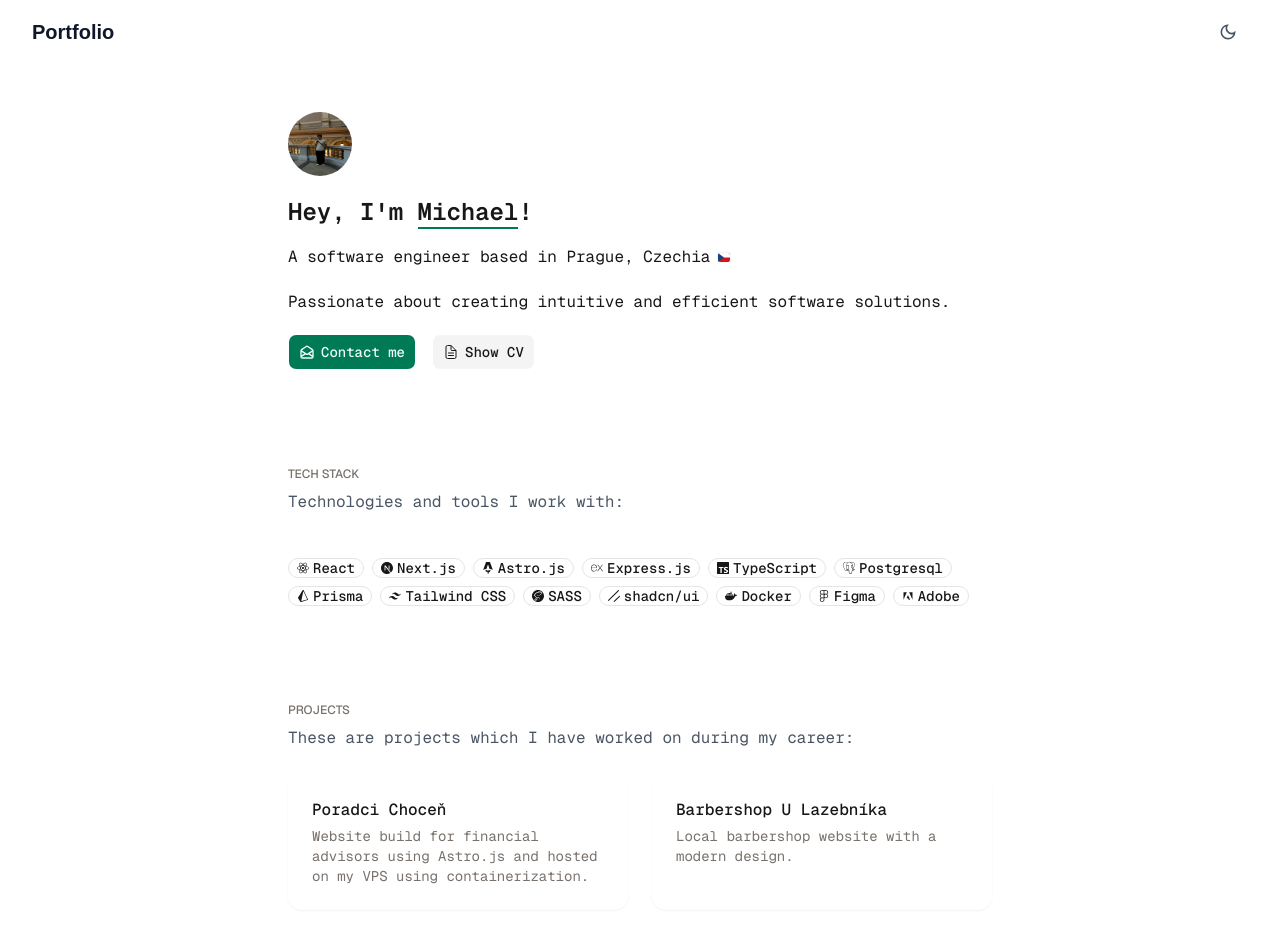
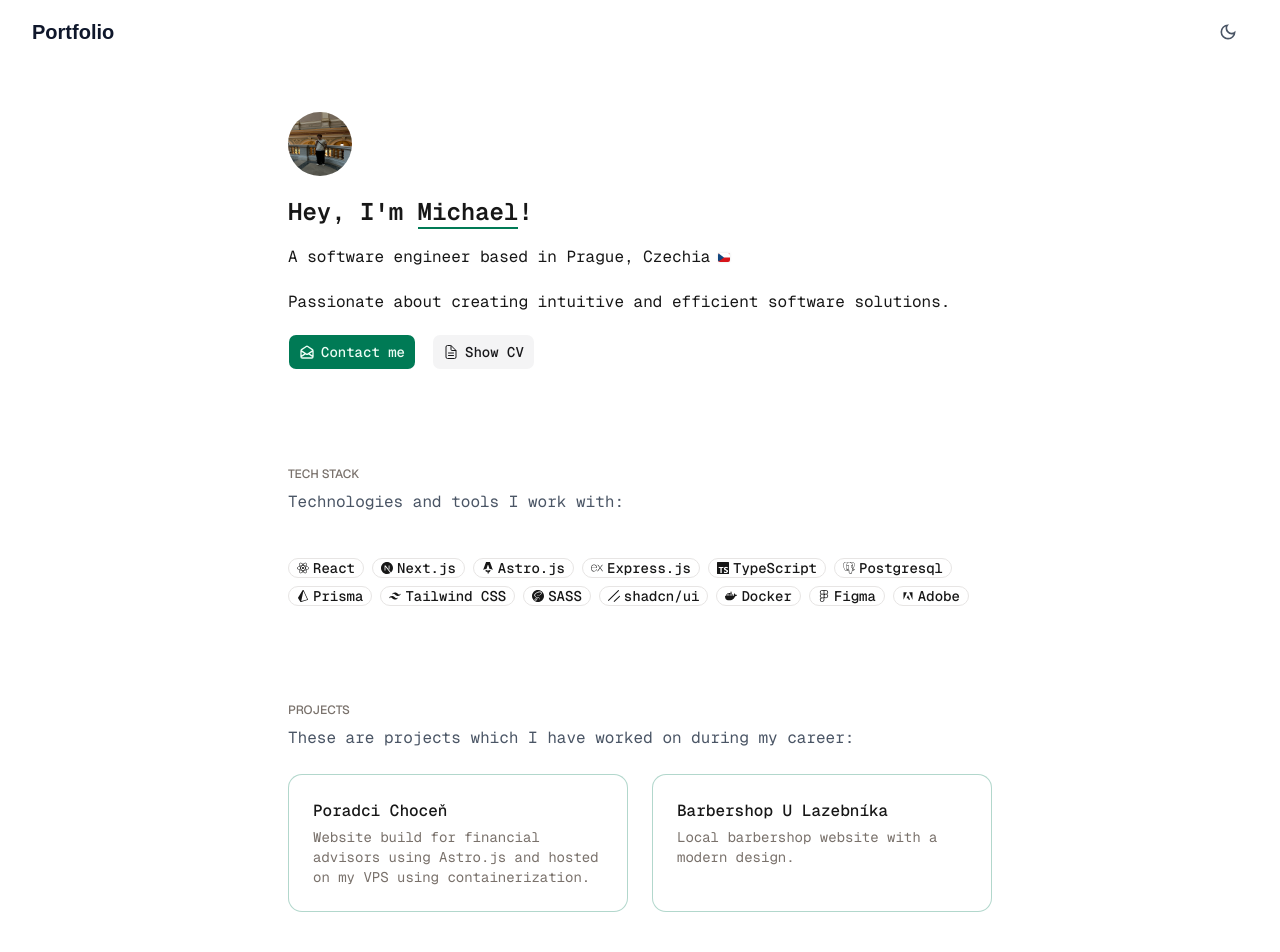
Before and after one commit to michaelptacek05/michaelptacek.com, a Next.js app: page / in a window 1280 px wide. Shown: the top 952 px of the page. Built offline with nearby package versions, Linux system fonts and the light colour scheme.

Commit message:
feat: update ProjectCard styles and improve card hover effects

```diff
--- a/app/components/ProjectCard.tsx
+++ b/app/components/ProjectCard.tsx
@@ -15,7 +15,7 @@ interface ProjectCardProps {
 export function ProjectCard({ name, description, href }: ProjectCardProps) {
     return (
         <Link href={href} className="block no-underline group">
-            <Card className="transition-all duration-300 hover:border-primary/50 hover:bg-accent/50 cursor-pointer h-full border-foreground/10 bg-card text-card-foreground">
+            <Card className="transition-all duration-300 hover:bg-primary/5 cursor-pointer h-full border border-primary/30 shadow-none">
                 <CardHeader>
                     <CardTitle className="group-hover:text-primary transition-colors">
                         {name}
--- a/next.config.ts
+++ b/next.config.ts
@@ -1,10 +1,12 @@
 /** @type {import('next').NextConfig} */
 const nextConfig = {
   output: 'standalone',
+  turbopack: {
+    root: process.cwd(),
+  },
   typescript: {
     ignoreBuildErrors: true,
   },
-
 };
 
 export default nextConfig;
```
Also changed, not shown: 1 other file (tests, documents, lock files or other folders).
